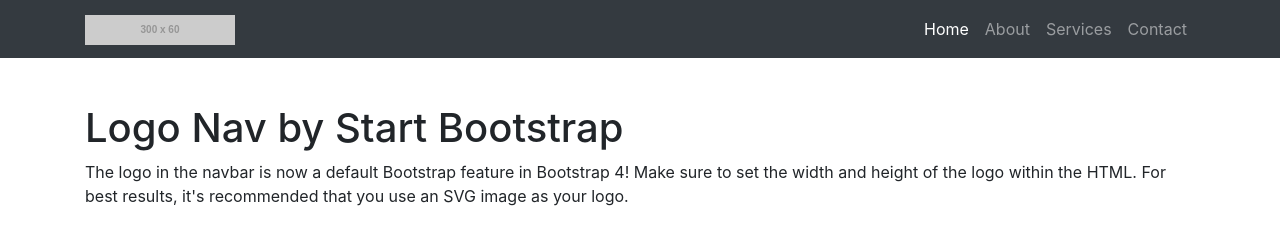
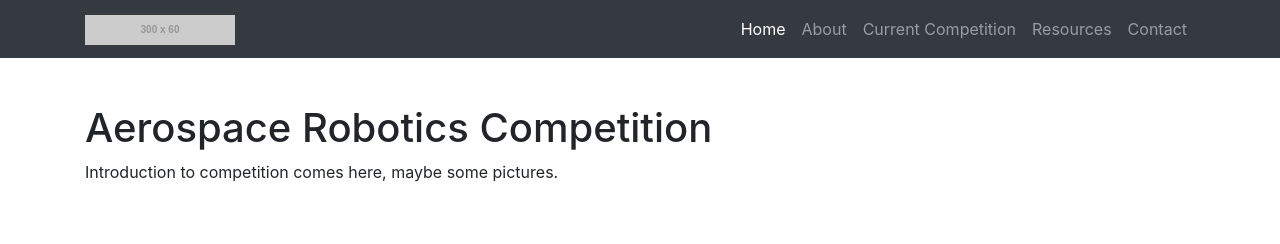
Before and after one commit to aeroroboticscomp/aeroroboticscomp.github.io, a website: page index.html in a window 1280 px wide. Drawn offline with Linux system fonts and the light colour scheme; placeholder pictures from the web are drawn by us.

Commit message:
Updated front page

```diff
--- a/index.html
+++ b/index.html
@@ -40,7 +40,10 @@
               <a class="nav-link" href="#">About</a>
             </li>
             <li class="nav-item">
-              <a class="nav-link" href="#">Services</a>
+              <a class="nav-link" href="#">Current Competition</a>
+            </li>
+            <li class="nav-item">
+              <a class="nav-link" href="#">Resources</a>
             </li>
             <li class="nav-item">
               <a class="nav-link" href="#">Contact</a>
@@ -52,8 +55,8 @@
 
     <!-- Page Content -->
     <div class="container">
-      <h1 class="mt-5">Logo Nav by Start Bootstrap</h1>
-      <p>The logo in the navbar is now a default Bootstrap feature in Bootstrap 4! Make sure to set the width and height of the logo within the HTML. For best results, it's recommended that you use an SVG image as your logo.</p>
+      <h1 class="mt-5">Aerospace Robotics Competition</h1>
+      <p>Introduction to competition comes here, maybe some pictures.</p>
     </div>
     <!-- /.container -->
 
```
